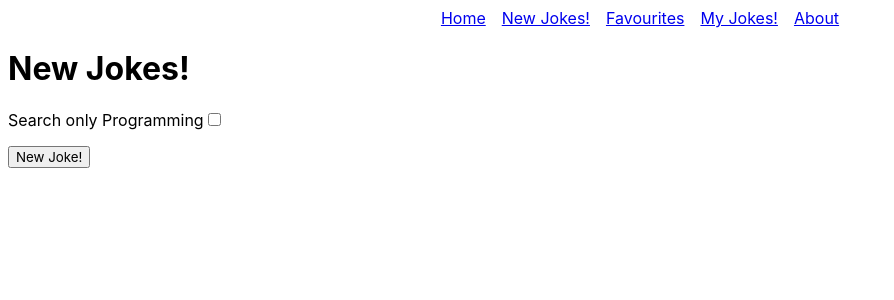
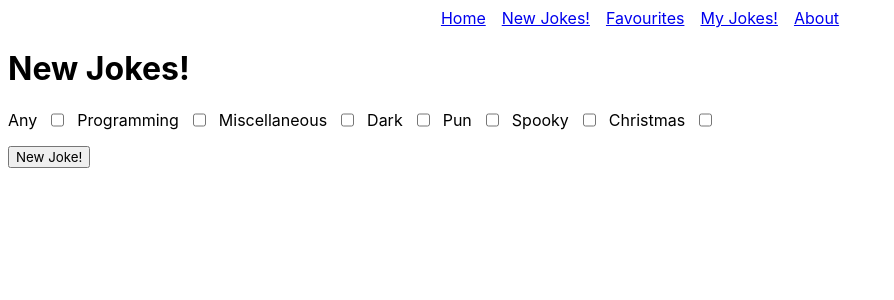
Before and after one commit to NervousBird/Vue-JokeApp, a Vue app in the folder vue-JokeApp/: page /newjokes in a window 1280 px wide. Shown: the top 300 px of the page, without its empty margins (0-894 px from the left). Built offline with nearby package versions, Linux system fonts and the light colour scheme.

Commit message:
Category options for jokes.  - Basic framework can be reapplied (mostly) for  other filters as well.  - Currently directly implemented in the 'New  Jokes' view, and not a component.

```diff
--- a/vue-JokeApp/src/views/NewJokesView.vue
+++ b/vue-JokeApp/src/views/NewJokesView.vue
@@ -24,6 +24,8 @@ const jokeData = ref<IJoke>();
 // Simple GET request using fetch
 const searchString = ref('Any')
 
+const categoryString = ref([])
+
 const changeString = () => {
     if(searchString.value === 'Any') {
         searchString.value = 'Programming'
@@ -32,9 +34,16 @@ const changeString = () => {
     }
 }
 
+const setCategoryString = () => {
+    categoryString.value.toString()
+}
+
 const fetchData = () => {
     //.../joke/({category}?)({blacklistFlags={flags}}&)type={type}
-  fetch(`https://v2.jokeapi.dev/joke/${searchString.value}`)
+if(categoryString.value.toString() === '') {
+    categoryString.value.push('Any')
+}
+  fetch(`https://v2.jokeapi.dev/joke/${categoryString.value.toString()}`)
     .then(response => response.json())
     .then(data => jokeData.value = data)
 }
@@ -42,15 +51,29 @@ const fetchData = () => {
 </script>
 
 <template>
-
     <div>
         <h1>New Jokes!</h1>
     </div>
+    <!-- Joke filter here -->
     <form>
         <!-- Just need to make a function to print the right string -->
-        <label for="any">Search only Programming</label>
-        <input type="checkbox" name="any" @click="changeString">
+        <label for="any">Any</label>
+        <input type="checkbox" name="any" value="Any" v-model="categoryString">
+        <label for="programming">Programming</label>
+        <input type="checkbox" name="programming" value="Programming" v-model="categoryString">
+        <label for="miscellaneous">Miscellaneous</label>
+        <input type="checkbox" name="miscellaneous" value="Miscellaneous" v-model="categoryString">
+        <label for="dark">Dark</label>
+        <input type="checkbox" name="dark" value="Dark" v-model="categoryString">
+        <label for="pun">Pun</label>
+        <input type="checkbox" name="pun" value="Pun" v-model="categoryString">
+        <label for="spooky">Spooky</label>
+        <input type="checkbox" name="spooky" value="Spooky" v-model="categoryString">
+        <label for="christmas">Christmas</label>
+        <input type="checkbox" name="christmas" value="Christmas" v-model="categoryString">
     </form>
+    <!--  -->
+    <p>{{ categoryString.toString() }}</p>
     <div>
       <p>{{ jokeData?.setup }}</p>
       <p>{{ jokeData?.delivery }}</p>
@@ -58,9 +81,14 @@ const fetchData = () => {
       <!-- <p>{{ jokeData?.flags.racist }}</p> -->
       <button @click="fetchData">New Joke!</button>
     </div>
-
 </template>
 
 <style scoped>
 
+form {
+    display: flex;
+    flex-direction: row;
+    gap: 10px;
+}
+
 </style>
```
Also changed, not shown: vue-JokeApp/src/components/icons/JokeFilters.vue (added, +13 -0 lines).
